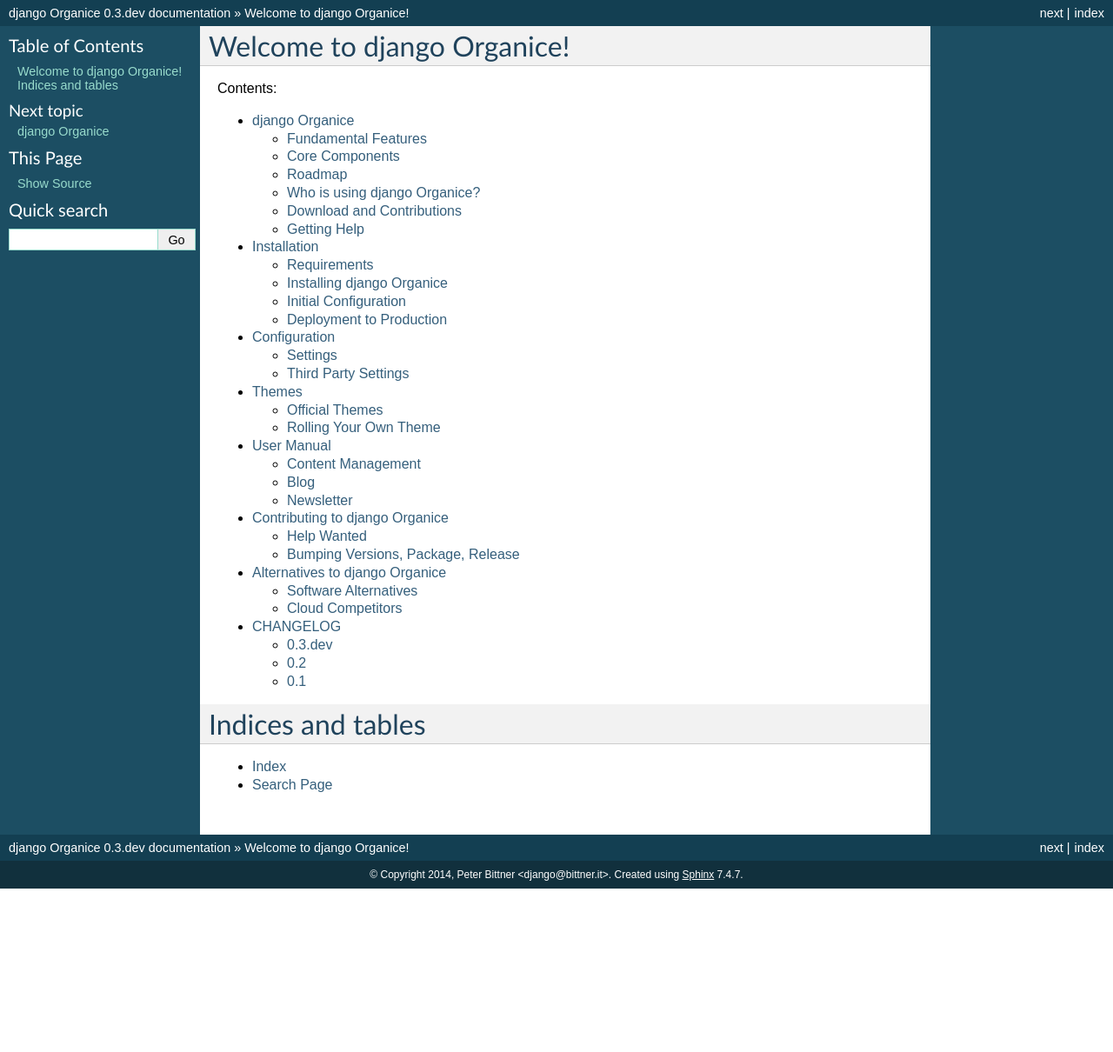
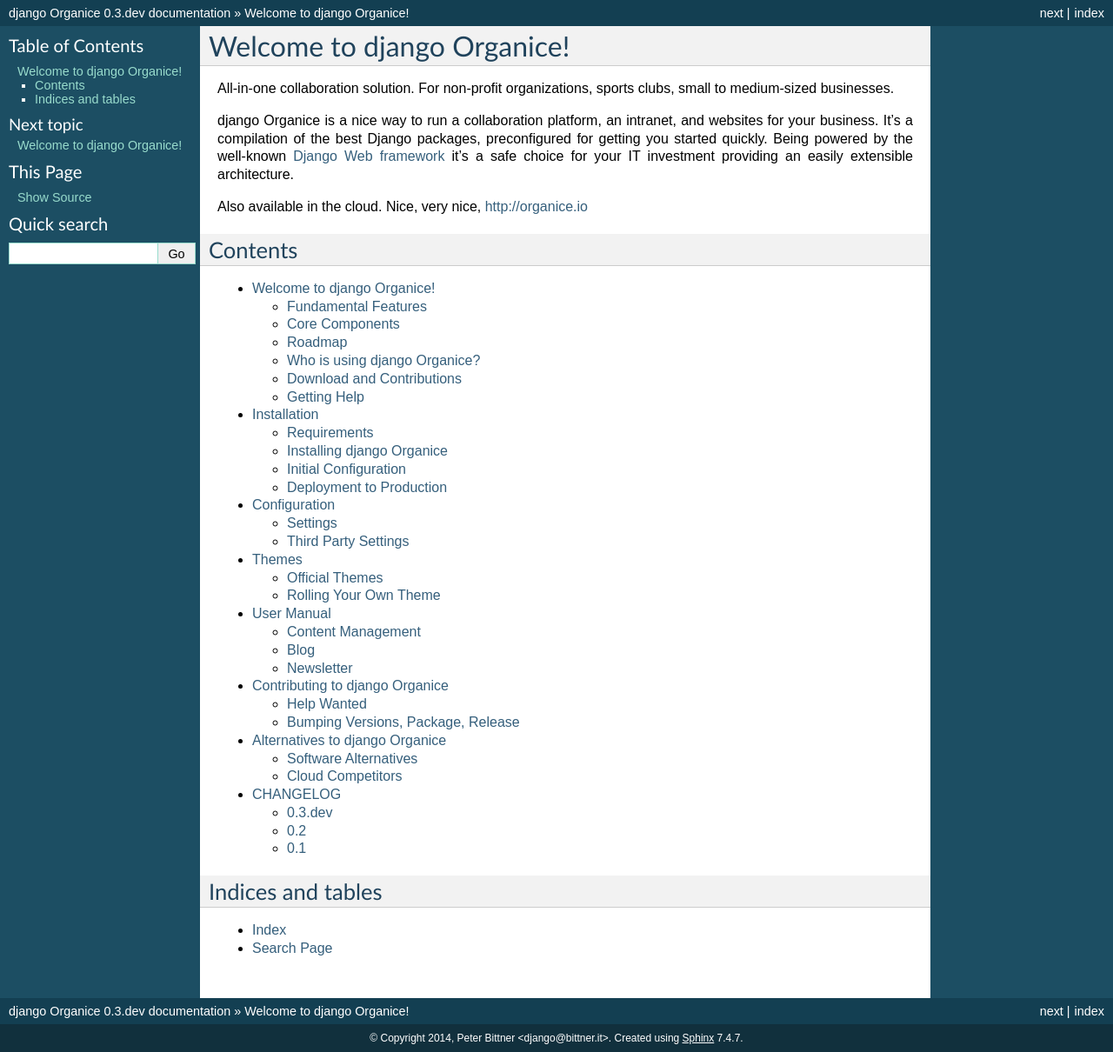
Before and after one commit to Organice/django-organice, a Sphinx documentation site: the page built from docs/index.rst, in a window 1280 px wide. Shown: the whole page at 87% size. Built offline with Sphinx 7.4.7, drawn with Linux system fonts in a browser that asks for light colours; before the commit the page ends 1022 px from its top, so only the background shows below that.

Commit message:
Added intro paragraph above TOC

```diff
--- a/README.rst
+++ b/README.rst
@@ -1,16 +1,17 @@
-===============
-django Organice
-===============
+===========================
+Welcome to django Organice!
+===========================
 
-All-in-one collaboration solution.  For non-profit organizations, sports clubs, small to medium-sized businesses.
-Nice, very nice, http://organice.io
+All-in-one collaboration solution.  For non-profit organizations, sports clubs, small to
+medium-sized businesses.
 
-django Organice is a nice way to run a collaboration platform, an intranet, and websites for your business.
-It's a compilation of the best Django packages, preconfigured for getting you started quickly.  Being powered by
-the well-known `Django Web framework`_ it's a safe choice for your IT investment providing an easily extensible
-architecture.
+django Organice is a nice way to run a collaboration platform, an intranet, and websites for your
+business.  It's a compilation of the best Django packages, preconfigured for getting you started
+quickly.  Being powered by the well-known `Django Web framework`_ it's a safe choice for your IT
+investment providing an easily extensible architecture.
 
-See http://organice.io for more information.
+
+.. _`Django Web framework`: https://www.djangoproject.com/
 
 Fundamental Features
 ====================
@@ -23,8 +24,8 @@
   #. *Active consumption* (search and browse for content)
   #. *Passive consumption* (subscribe to notifications)
 
-- Continually involves, helps and optimally supports your collaborators by sending out reminders, editing and
-  submission hints to avoid losing traction or interest.
+- Continually involves, helps and optimally supports your collaborators by sending out reminders,
+  editing and submission hints to avoid losing traction or interest.
 
 Core Components
 ===============
@@ -81,13 +85,10 @@
 ============
 
 - Documentation is available at http://docs.organice.io
-- Questions? Please use StackOverflow_.  Tag your questions with ``django-organice``.
-- Found a bug? Please use either the Bitbucket_ or GitHub_ issue tracker (you choose)
+- Questions? Please use `StackOverflow`_.  Tag your questions with ``django-organice``.
+- Found a bug? Please use either the `Bitbucket`_ or `GitHub`_ issue tracker (you choose)
 
 
-.. _`Django Web framework`: https://www.djangoproject.com/
-.. _django-organice-theme: https://pypi.python.org/pypi/django-organice-theme
-.. _`Kreuzlingen Rudolf Steiner school`: http://www.rssk.ch/
-.. _StackOverflow: http://stackoverflow.com/questions/tagged/django-organice
-.. _Bitbucket: https://bitbucket.org/bittner/django-organice/issues
-.. _GitHub: https://github.com/bittner/django-organice/issues
+.. _`StackOverflow`: http://stackoverflow.com/questions/tagged/django-organice
+.. _`Bitbucket`: https://bitbucket.org/bittner/django-organice/issues
+.. _`GitHub`: https://github.com/bittner/django-organice/issues
--- a/docs/index.rst
+++ b/docs/index.rst
@@ -1,11 +1,14 @@
 .. django Organice documentation master file, created by sphinx-quickstart on Thu Feb 20 23:16:50 2014.
    You can adapt this file completely to your liking, but it should at least contain the root `toctree` directive.
 
-===========================
-Welcome to django Organice!
-===========================
+.. include:: ../README.rst
+    :end-before: Fundamental Features
 
-Contents:
+Also available in the cloud.  Nice, very nice, http://organice.io
+
+
+Contents
+========
 
 .. toctree::
    :maxdepth: 2
@@ -20,7 +23,6 @@
    changelog
 
 
-==================
 Indices and tables
 ==================
 
```
Also changed, not shown: other parts of README.rst (+3 -0 lines).
